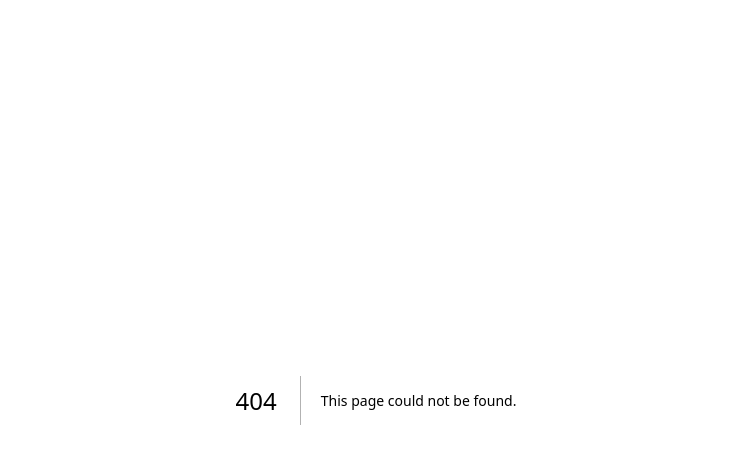
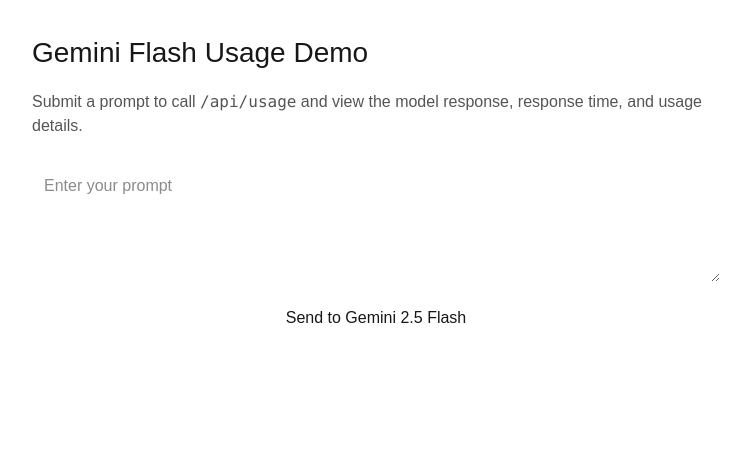
Before and after one commit to iamjoel/ai-copilot, a Next.js app in the folder code/: page /usage in a window 1280 px wide. Before the commit this address had no page. Shown: the top 464 px of the page, without its empty margins (264-1013 px from the left). Built offline with nearby package versions, Linux system fonts and the light colour scheme.

Commit message:
feat: add usage

```diff
--- /dev/null
+++ b/code/src/app/api/usage/route.ts
@@ -0,0 +1,62 @@
+import { getModel } from "@/lib/model-factory";
+import { generateText } from "ai";
+
+export const runtime = "nodejs"; // 'edge' runtime does not support undici yet
+
+export async function POST(req: Request) {
+  try {
+    const { prompt } = (await req.json()) as { prompt?: string };
+
+    if (!prompt) {
+      return new Response(
+        JSON.stringify({ error: "Missing prompt." }),
+        { status: 400, headers: { "Content-Type": "application/json" } },
+      );
+    }
+
+    const startedAt = Date.now();
+
+    const result = await generateText({
+      model: getModel("google", "models/gemini-2.0-flash-exp"),
+      prompt,
+      maxRetries: 1,
+    });
+
+    const responseTimeMs = Date.now() - startedAt;
+    const usage = result.totalUsage ?? result.usage;
+    const usageWithTokens = usage as
+      | {
+          promptTokens?: number;
+          completionTokens?: number;
+          totalTokens?: number;
+          inputTokens?: number;
+          outputTokens?: number;
+        }
+      | undefined;
+
+    const usageDetail = usageWithTokens
+      ? {
+          inputTokens: usageWithTokens.promptTokens ?? usageWithTokens.inputTokens,
+          outputTokens:
+            usageWithTokens.completionTokens ?? usageWithTokens.outputTokens,
+          totalTokens: usageWithTokens.totalTokens,
+          raw: usageWithTokens,
+        }
+      : undefined;
+
+    return new Response(
+      JSON.stringify({
+        text: result.text,
+        responseTimeMs,
+        usage: usageDetail,
+      }),
+      { status: 200, headers: { "Content-Type": "application/json" } },
+    );
+  } catch (error) {
+    console.error("Usage endpoint error:", error);
+    return new Response(
+      JSON.stringify({ error: "Unable to fetch usage right now." }),
+      { status: 500, headers: { "Content-Type": "application/json" } },
+    );
+  }
+}
--- /dev/null
+++ b/code/src/app/usage/page.tsx
@@ -0,0 +1,152 @@
+'use client';
+
+import { useState } from "react";
+
+type UsageDetails = {
+  inputTokens?: number;
+  outputTokens?: number;
+  totalTokens?: number;
+  raw?: unknown;
+};
+
+type UsageResponse = {
+  text?: string;
+  responseTimeMs?: number;
+  usage?: UsageDetails;
+  error?: string;
+};
+
+export default function UsagePage() {
+  const [prompt, setPrompt] = useState("");
+  const [result, setResult] = useState<UsageResponse | null>(null);
+  const [isLoading, setIsLoading] = useState(false);
+  const [error, setError] = useState<string | null>(null);
+
+  const handleSubmit = async (event: React.FormEvent<HTMLFormElement>) => {
+    event.preventDefault();
+    setError(null);
+    setResult(null);
+    if (!prompt.trim()) {
+      setError("Prompt is required.");
+      return;
+    }
+
+    setIsLoading(true);
+    try {
+      const response = await fetch("/api/usage", {
+        method: "POST",
+        headers: { "Content-Type": "application/json" },
+        body: JSON.stringify({ prompt }),
+      });
+
+      const data = (await response.json()) as UsageResponse;
+
+      if (!response.ok) {
+        setError(data.error ?? "Request failed.");
+      } else {
+        setResult(data);
+      }
+    } catch (err) {
+      console.error("Usage page error:", err);
+      setError("Network error. Please try again.");
+    } finally {
+      setIsLoading(false);
+    }
+  };
+
+  return (
+    <main style={{ maxWidth: 720, margin: "2rem auto", padding: "0 1rem" }}>
+      <h1 style={{ fontSize: "1.75rem", marginBottom: "1rem" }}>
+        Gemini Flash Usage Demo
+      </h1>
+      <p style={{ marginBottom: "1.5rem", color: "#555" }}>
+        Submit a prompt to call <code>/api/usage</code> and view the model response,
+        response time, and usage details.
+      </p>
+
+      <form onSubmit={handleSubmit} style={{ display: "grid", gap: "0.75rem" }}>
+        <textarea
+          value={prompt}
+          onChange={e => setPrompt(e.target.value)}
+          rows={4}
+          placeholder="Enter your prompt"
+          style={{ padding: "0.75rem", fontSize: "1rem", resize: "vertical" }}
+          disabled={isLoading}
+        />
+        <button
+          type="submit"
+          disabled={isLoading}
+          style={{
+            padding: "0.75rem 1rem",
+            fontSize: "1rem",
+            cursor: isLoading ? "not-allowed" : "pointer",
+          }}
+        >
+          {isLoading ? "Sending..." : "Send to Gemini 2.5 Flash"}
+        </button>
+      </form>
+
+      {error && (
+        <p style={{ marginTop: "1rem", color: "#c00" }}>
+          {error}
+        </p>
+      )}
+
+      {result && (
+        <section
+          style={{
+            marginTop: "1.5rem",
+            padding: "1rem",
+            border: "1px solid #ddd",
+            borderRadius: "8px",
+            background: "#fafafa",
+          }}
+        >
+          <h2 style={{ fontSize: "1.25rem", marginBottom: "0.5rem" }}>
+            Response
+          </h2>
+          {result.text && (
+            <p style={{ whiteSpace: "pre-wrap", marginBottom: "0.5rem" }}>
+              {result.text}
+            </p>
+          )}
+          {typeof result.responseTimeMs === "number" && (
+            <p style={{ margin: "0.25rem 0" }}>
+              <strong>Response time:</strong> {result.responseTimeMs} ms
+            </p>
+          )}
+          {result.usage && (
+            <div style={{ marginTop: "0.75rem" }}>
+              <strong>Usage:</strong>
+              <ul style={{ listStyle: "disc", marginLeft: "1.25rem" }}>
+                <li>
+                  Input tokens: {result.usage.inputTokens ?? "N/A"}
+                </li>
+                <li>
+                  Output tokens: {result.usage.outputTokens ?? "N/A"}
+                </li>
+                <li>
+                  Total tokens: {result.usage.totalTokens ?? "N/A"}
+                </li>
+              </ul>
+              <details style={{ marginTop: "0.5rem" }}>
+                <summary style={{ cursor: "pointer" }}>Raw usage payload</summary>
+                <pre
+                  style={{
+                    background: "#fff",
+                    border: "1px solid #eee",
+                    padding: "0.75rem",
+                    overflow: "auto",
+                    marginTop: "0.5rem",
+                  }}
+                >
+                  {JSON.stringify(result.usage.raw, null, 2)}
+                </pre>
+              </details>
+            </div>
+          )}
+        </section>
+      )}
+    </main>
+  );
+}
```
Also changed, not shown: 2 other files (tests, documents, lock files or other folders).
